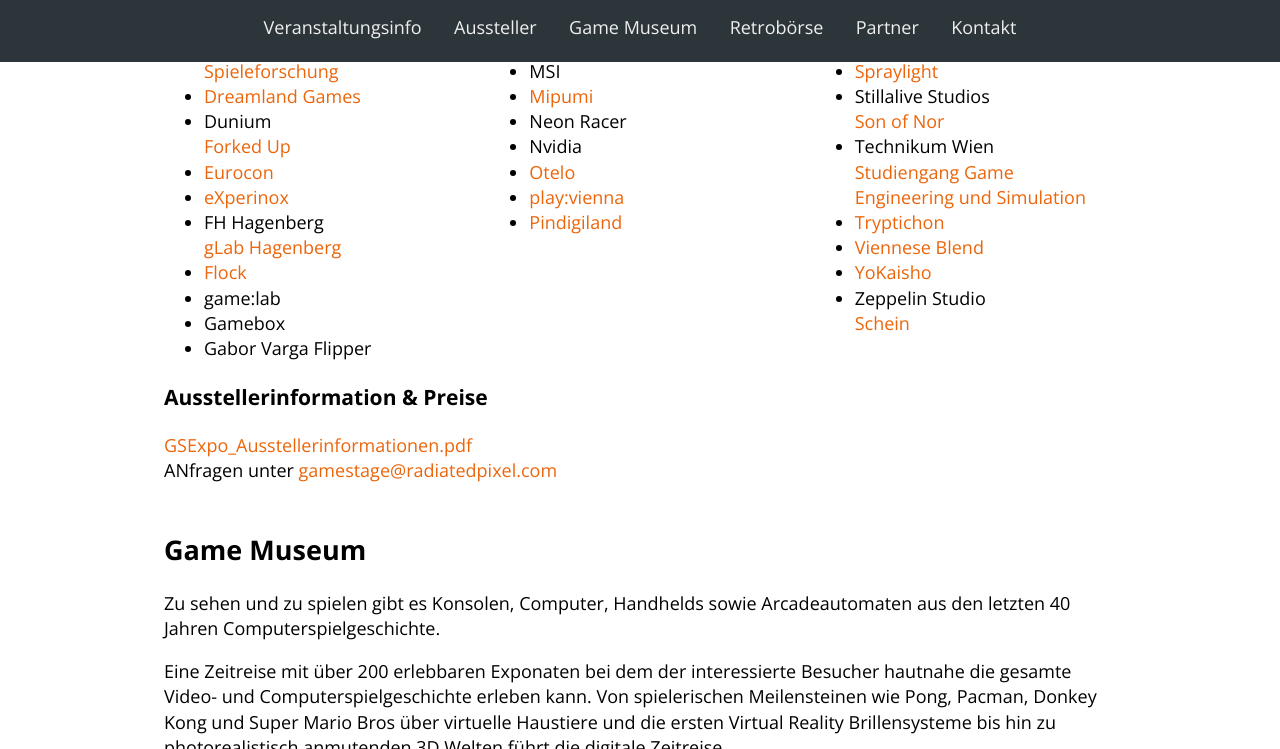
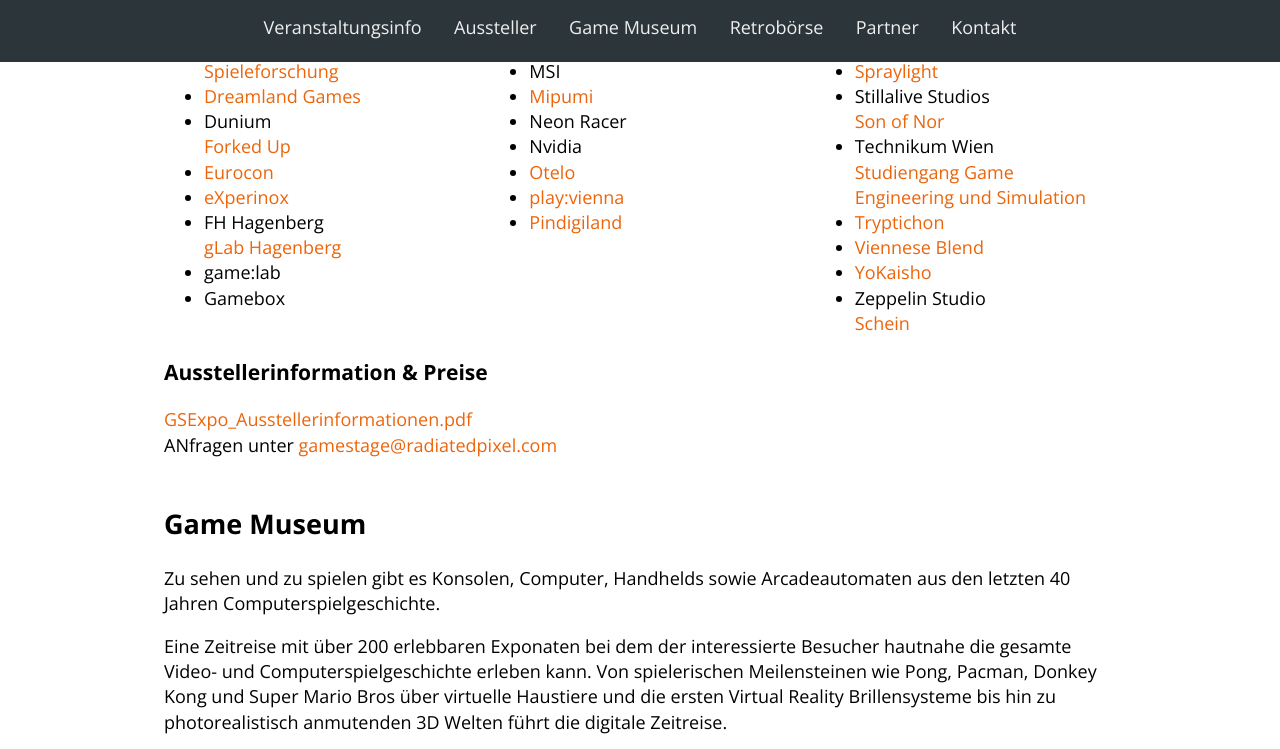
Before and after one commit to Lorti/gsexpo, a Jekyll site: the page built from index.html, in a window 1280 px wide and 900 px high, scrolled down 2272 px, cut to the strip 0-749 px from the top of the window. Built offline with Jekyll 4.4.1, drawn with Linux system fonts in a browser that asks for light colours; nearby versions of some CDN libraries; Markdown is read by kramdown in place of the engine named in the settings.

Commit message:
Update exhibitors.markdown

```diff
--- a/_includes/exhibitors.markdown
+++ b/_includes/exhibitors.markdown
@@ -17,10 +17,8 @@
         <li><a href="http://www.retroboerse.de/eurocon-2014/">Eurocon</a></li>
         <li><a href="http://www.experinox.com/">eXperinox</a></li>
         <li>FH Hagenberg<br/><a href="https://www.facebook.com/glabhagenberg">gLab Hagenberg</a></li>
-        <li><a href="http://kommunikationsarchiv.werbungsalzburg.at/wks/projekte/5457/">Flock</a></li>
         <li>game:lab</li>
         <li>Gamebox</li>
-        <li>Gabor Varga Flipper</li>
       </ul>
     </div><!--
  --><div class="grid__item lap--one-third">
```
